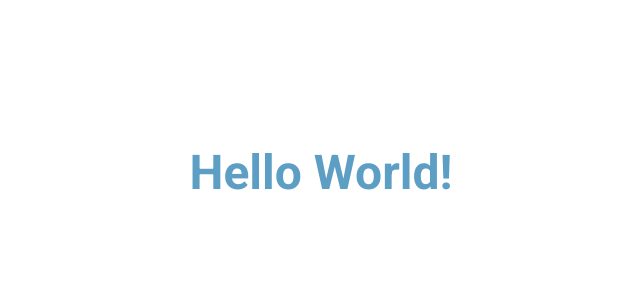
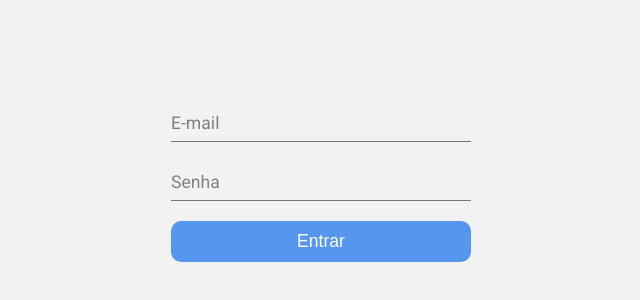
Before and after one commit to jfernandesdev/auth-backend, a Next.js app in the folder frontend/: page / in a window 1280 px wide. Shown: the part 228-528 px from the top of the page, without its empty margins (319-959 px from the left). Built offline with nearby package versions, Linux system fonts and the light colour scheme.

Commit message:
FEAT: login form styling

```diff
--- a/frontend/package.json
+++ b/frontend/package.json
@@ -11,7 +11,8 @@
   "dependencies": {
     "next": "12.2.2",
     "react": "18.2.0",
-    "react-dom": "18.2.0"
+    "react-dom": "18.2.0",
+    "sass": "^1.53.0"
   },
   "devDependencies": {
     "@types/node": "^18.0.3",
--- a/frontend/src/pages/_app.tsx
+++ b/frontend/src/pages/_app.tsx
@@ -1,5 +1,5 @@
 import { AppProps } from 'next/app';
-import '../styles/globals.css'
+import '../styles/globals.scss'
 
 function MyApp({ Component, pageProps }: AppProps) {
   return (
--- a/frontend/src/pages/index.tsx
+++ b/frontend/src/pages/index.tsx
@@ -7,9 +7,20 @@ export default function Home() {
         <title>Auth - Hello World</title>
       </Head>
 
-      <section className='center'>
-        <h1>Hello World!</h1>
-      </section>
+      <div className='container'>
+        <form>
+          <div className='form__group field'>
+            <input type='email' className='form__field' name='email' id='email' placeholder='E-mail'  required/>
+            <label htmlFor="email" className='form__label'>E-mail</label>
+          </div>
+
+          <div className='form__group field'>
+            <input type='password' name='password' id='password' className='form__field' placeholder='Senha' required />
+            <label htmlFor="password" className='form__label'>Senha</label>
+          </div>
+          <button type='submit'>Entrar</button>
+        </form>
+      </div>
     </>
   )
 }
--- a/frontend/src/styles/globals.css
+++ /dev/null
@@ -1,27 +0,0 @@
-html,
-body {
-  padding: 0;
-  margin: 0;
-  font-family: 'Roboto', Arial, Helvetica, sans-serif;
-}
-
-a {
-  color: inherit;
-  text-decoration: none;
-}
-
-* {
-  box-sizing: border-box;
-}
-
-section.center {
-  display: flex;
-  align-items: center;
-  justify-content:  center;
-  height: 100vh;
-}
-
-h1 {
-  font-size: 3rem;
-  color: #5d9ec4;
-}
--- /dev/null
+++ b/frontend/src/styles/globals.scss
@@ -0,0 +1,112 @@
+html,
+body {
+  padding: 0;
+  margin: 0;
+  font-family: 'Roboto', Arial, Helvetica, sans-serif;
+  background: #f2f2f2;
+}
+
+a {
+  color: inherit;
+  text-decoration: none;
+}
+
+* {
+  box-sizing: border-box;
+}
+
+div.container {
+  display: flex;
+  align-items: center;
+  justify-content:  center;
+  height: 100vh;
+}
+
+ $primary: #5596ef;
+ $secondary: #66a1d1;
+ $white: #fff;
+ $gray: #757575;
+
+form {
+  width: min(300px, 100%);
+  display: flex;
+  flex-direction: column;
+
+    .form__group {
+      position: relative;
+      padding: 15px 0 0;
+      margin-top: 10px;
+    }
+
+    .form__field {
+      font-family: inherit;
+      width: 100%;
+      border: 0;
+      outline: 0;
+      border-bottom: 1px solid $gray;
+      font-size: 1rem;
+      padding: 7px 0;
+      background: transparent;
+      transition: border-color 0.2s;
+
+      &::placeholder {
+        color: transparent;
+      }
+
+      &:placeholder-shown ~ .form__label {
+        font-size: 1.1rem;
+        cursor: text;
+        top: 20px;
+      }
+
+      &:focus {
+        padding-bottom: 6px;
+        font-weight: 700;
+        border-width: 2px;
+        border-image: linear-gradient(to right, $primary, $secondary);
+        border-image-slice: 1;
+
+        ~ .form__label {
+          position: absolute;
+          top: 0;
+          display: block;
+          transition: 0.2s;
+          font-size: 0.8rem;
+          color: $primary;
+          font-weight: 400;
+        }
+      }
+
+      &:required, &invalid {
+        box-shadow: none;
+      }
+    }
+
+    .form__label {
+      position: absolute;
+      top: 0;
+      display: block;
+      transition: 0.2s;
+      font-size: 0.8rem;
+      color: gray;
+      font-weight: 400;
+      width: 50%;
+    }
+
+    button {
+      border-radius: 10px;
+      border: 0;
+      padding: 10px 40px;
+      background: $primary;
+      color: #FFF;
+      font-weight: 500;
+      font-size: 1.1rem;
+      margin-top: 20px;
+      transition: background 0.2s;
+      cursor: pointer;
+
+      &:hover {
+        background: $secondary;
+      }
+    }
+}
```
Also changed, not shown: 1 other file (tests, documents, lock files or other folders).
